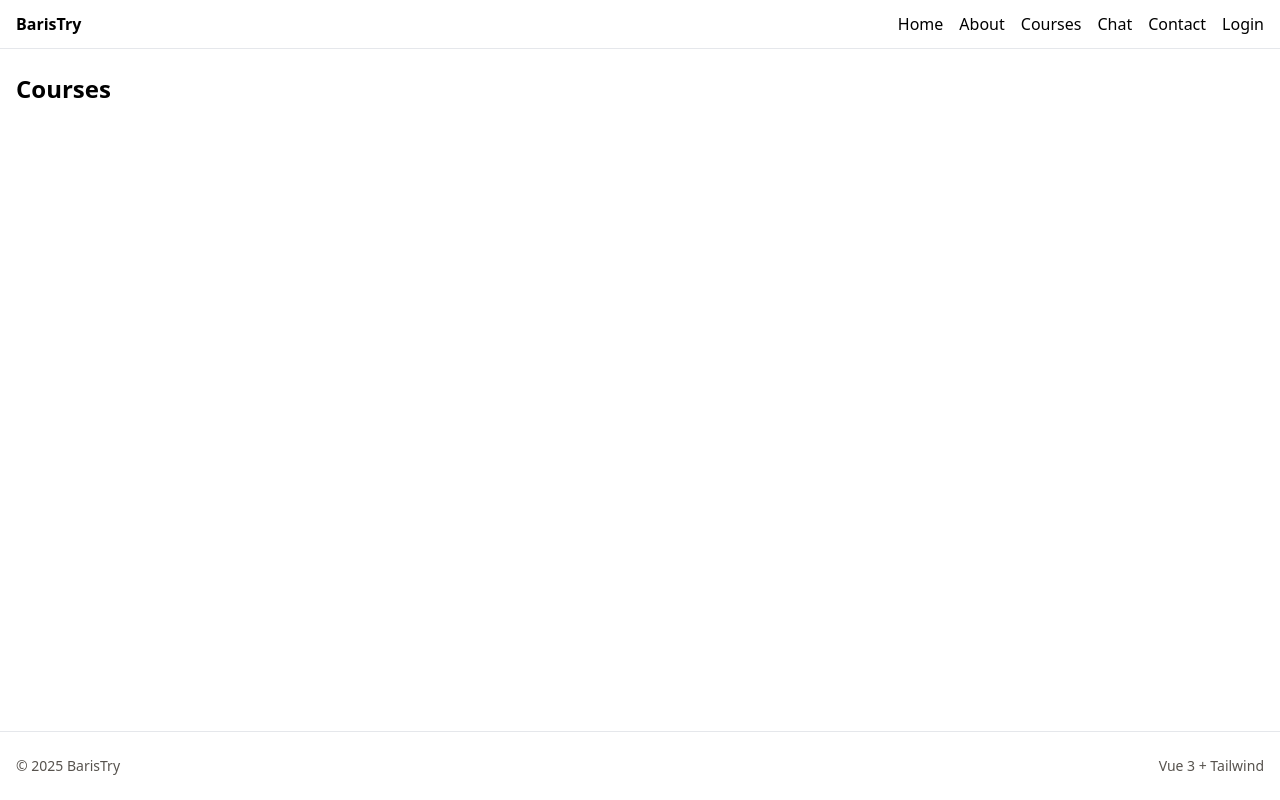
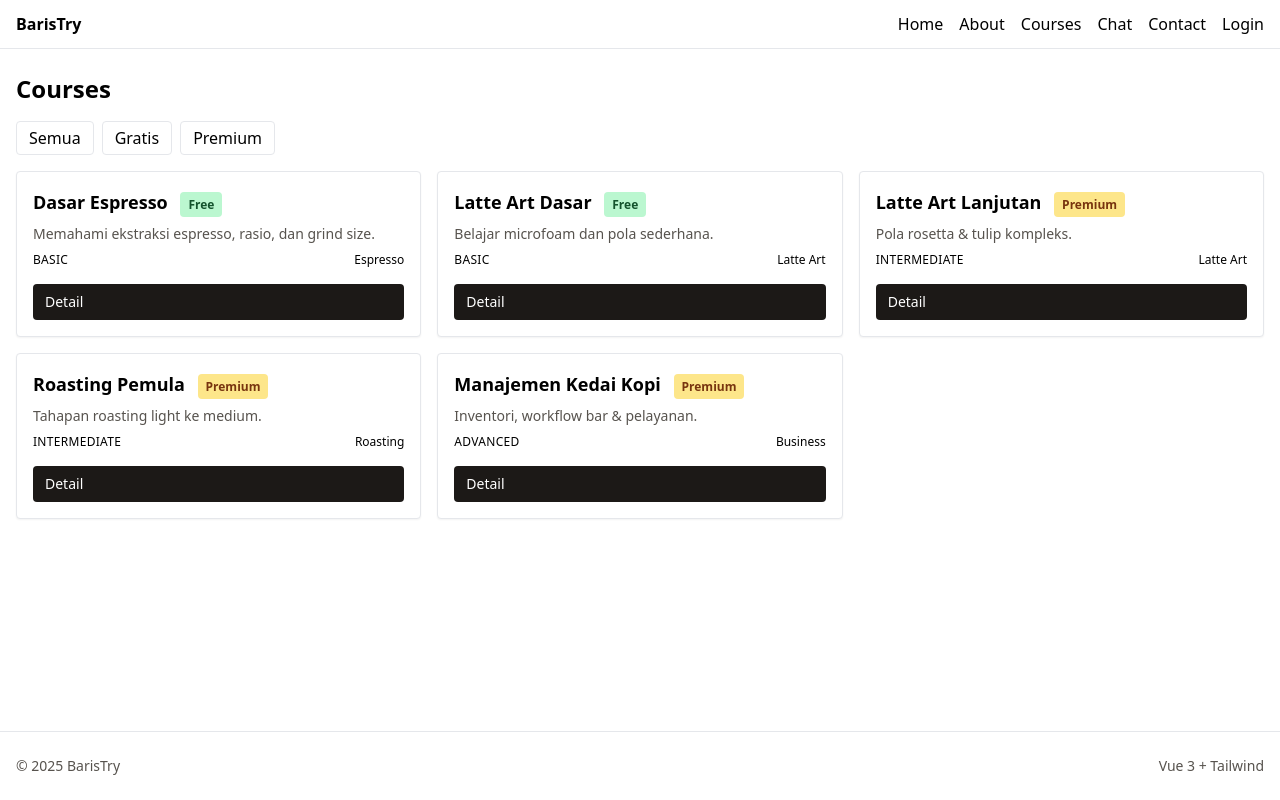
Before and after one commit to aq1el/baristry, a Vue app: page /courses in a window 1280 px wide. Built offline with nearby package versions, Linux system fonts and the light colour scheme.

Commit message:
Tambah MockData

```diff
--- /dev/null
+++ b/src/components/CourseCard.vue
@@ -0,0 +1,29 @@
+<template>
+  <article class="border rounded p-4 bg-white shadow-sm flex flex-col gap-2">
+    <h3 class="font-semibold text-lg">
+      {{ course.title }}
+      <span
+        class="ml-2 text-xs px-2 py-1 rounded"
+        :class="course.isPremium ? 'bg-amber-200 text-amber-900' : 'bg-green-200 text-green-900'"
+      >
+        {{ course.isPremium ? 'Premium' : 'Free' }}
+      </span>
+    </h3>
+    <p class="text-sm text-stone-600">{{ course.shortDesc }}</p>
+    <div class="text-xs flex justify-between">
+      <span class="uppercase tracking-wide">{{ course.level }}</span>
+      <span class="capitalize">{{ course.category.replace('_',' ') }}</span>
+    </div>
+    <router-link
+      :to="`/courses/${course.id}`"
+      class="inline-block mt-2 px-3 py-2 bg-stone-900 text-white text-sm rounded hover:bg-stone-700"
+    >
+      Detail
+    </router-link>
+  </article>
+</template>
+
+<script setup lang="ts">
+import type { Course } from '../services/mockData';
+defineProps<{ course: Course }>();
+</script>
--- a/src/pages/CourseDetailPage.vue
+++ b/src/pages/CourseDetailPage.vue
@@ -1,6 +1,7 @@
 <template>
   <div>
-    <h2 class="text-2xl font-bold">Course Detail</h2>
-    <p>ID: {{ $route.params.id }}</p>
+    <h2 class="text-2xl font-bold mb-3">Course Detail</h2>
+    <p class="mb-2">ID: {{ $route.params.id }}</p>
+    <router-link to="/courses" class="text-sm text-blue-600 underline">Kembali ke daftar</router-link>
   </div>
 </template>
--- a/src/pages/CoursesPage.vue
+++ b/src/pages/CoursesPage.vue
@@ -1 +1,33 @@
-<template><h2 class="text-2xl font-bold">Courses</h2></template>
+<template>
+  <section>
+    <h2 class="text-2xl font-bold mb-4">Courses</h2>
+
+    <div class="mb-4 flex gap-2">
+      <button class="px-3 py-1 border rounded" @click="filter='all'">Semua</button>
+      <button class="px-3 py-1 border rounded" @click="filter='free'">Gratis</button>
+      <button class="px-3 py-1 border rounded" @click="filter='premium'">Premium</button>
+    </div>
+
+    <div class="grid sm:grid-cols-2 lg:grid-cols-3 gap-4">
+      <CourseCard v-for="c in filtered" :key="c.id" :course="c" />
+    </div>
+  </section>
+</template>
+
+<script setup lang="ts">
+import { ref, computed } from 'vue';
+import { courses } from '../services/mockData';
+import CourseCard from '../components/CourseCard.vue';
+
+const filter = ref<'all'|'free'|'premium'>('all');
+const filtered = computed(() => {
+  switch (filter.value) {
+    case 'free':
+      return courses.filter(c => !c.isPremium);
+    case 'premium':
+      return courses.filter(c => c.isPremium);
+    default:
+      return courses;
+  }
+});
+</script>
--- /dev/null
+++ b/src/services/mockData.ts
@@ -0,0 +1,51 @@
+export interface Course {
+  id: string;
+  title: string;
+  level: 'basic' | 'intermediate' | 'advanced';
+  isPremium: boolean;
+  shortDesc: string;
+  category: 'espresso' | 'latte_art' | 'roasting' | 'business';
+}
+
+export const courses: Course[] = [
+  {
+    id: 'espresso-dasar',
+    title: 'Dasar Espresso',
+    level: 'basic',
+    isPremium: false,
+    shortDesc: 'Memahami ekstraksi espresso, rasio, dan grind size.',
+    category: 'espresso'
+  },
+  {
+    id: 'latte-art-dasar',
+    title: 'Latte Art Dasar',
+    level: 'basic',
+    isPremium: false,
+    shortDesc: 'Belajar microfoam dan pola sederhana.',
+    category: 'latte_art'
+  },
+  {
+    id: 'latte-art-lanjutan',
+    title: 'Latte Art Lanjutan',
+    level: 'intermediate',
+    isPremium: true,
+    shortDesc: 'Pola rosetta & tulip kompleks.',
+    category: 'latte_art'
+  },
+  {
+    id: 'roasting-pemula',
+    title: 'Roasting Pemula',
+    level: 'intermediate',
+    isPremium: true,
+    shortDesc: 'Tahapan roasting light ke medium.',
+    category: 'roasting'
+  },
+  {
+    id: 'manajemen-kedai',
+    title: 'Manajemen Kedai Kopi',
+    level: 'advanced',
+    isPremium: true,
+    shortDesc: 'Inventori, workflow bar & pelayanan.',
+    category: 'business'
+  }
+];
```
